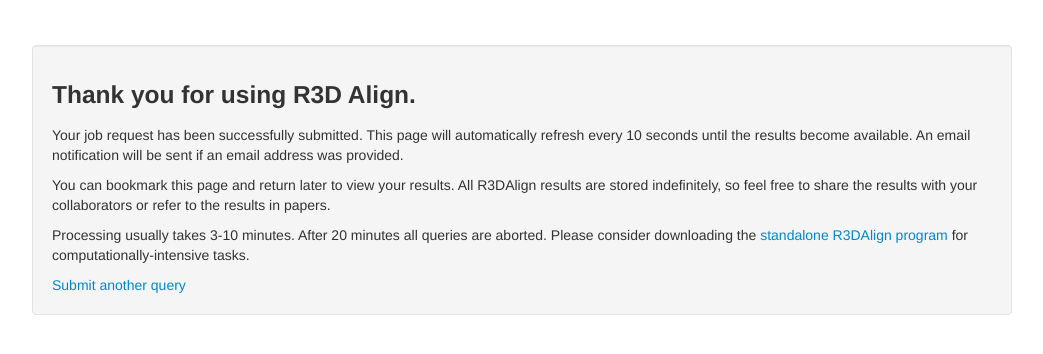
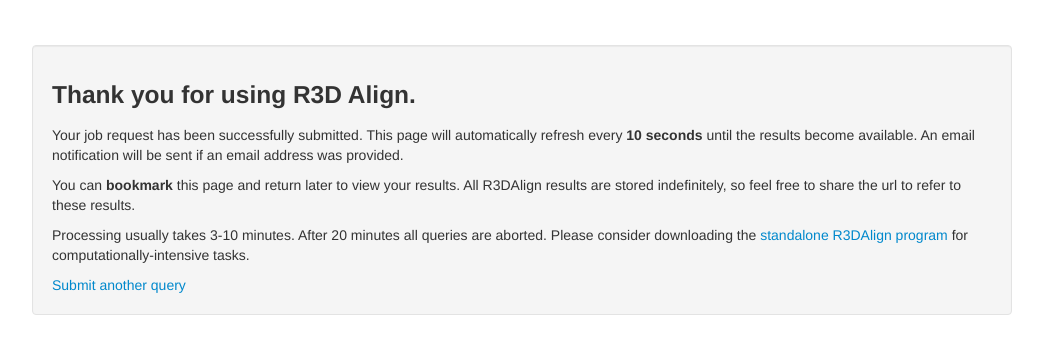
Before and after one commit to BGSU-RNA/WebR3DAlign, a PHP site: template application/views/interstitial_view.php in a window 1280 px wide. Shown: the top 354 px of the page, without its empty margins (138-1181 px from the left). Run offline with PHP 8.4, Linux system fonts and the light colour scheme; the template is opened without the code that fills it, so the values that code supplies are empty; some libraries are stand-ins or nearby versions.

Commit message:
Small text changes

```diff
--- a/application/views/interstitial_view.php
+++ b/application/views/interstitial_view.php
@@ -13,15 +13,14 @@
 
           <p>
             Your job request has been successfully submitted.
-            This page will automatically refresh every 10 seconds until the results become available.
+            This page will automatically refresh every <strong>10 seconds</strong> until the results become available.
             An email notification will be sent if an email address was provided.
           </p>
 
           <p>
-            You can bookmark this page and return later to view your results.
+            You can <strong>bookmark</strong> this page and return later to view your results.
             All R3DAlign results are stored indefinitely, so feel free to
-            share the results with your collaborators or refer to the results
-            in papers.
+            share the url to refer to these results.
           </p>
 
           <p>
@@ -30,8 +29,6 @@
             Please consider downloading the <a href="#">standalone R3DAlign program</a>
             for computationally-intensive tasks.
           </p>
-
-
 
           <a href="<?=$baseurl?>">Submit another query</a>
 
```
